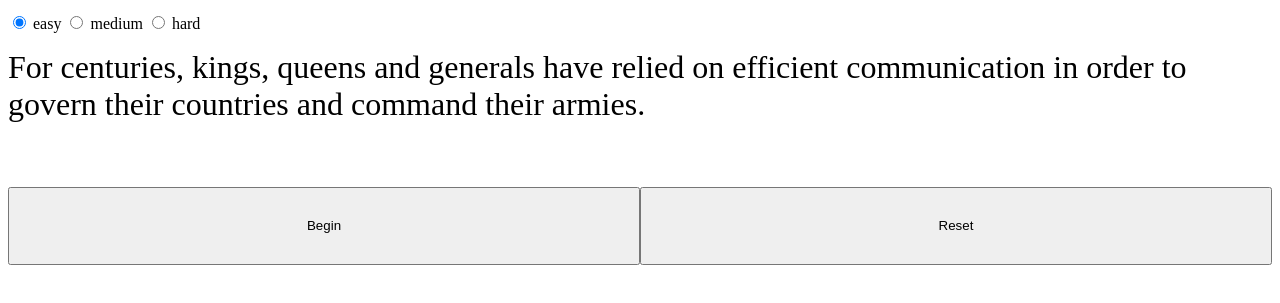
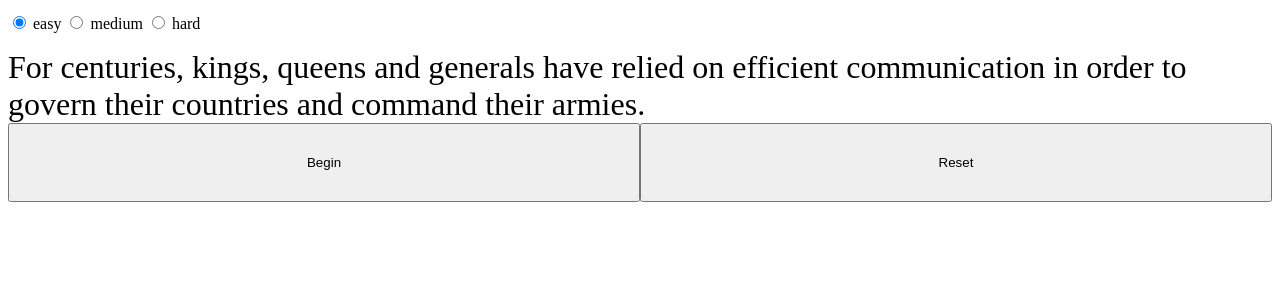
Before and after one commit to wmitch34/TextRace, a website: page index.html in a window 1280 px wide. Shown: the part 87-390 px from the top of the page. Drawn offline with Linux system fonts and the light colour scheme.

Commit message:
Update styles.css

```diff
--- a/styles.css
+++ b/styles.css
@@ -7,14 +7,11 @@
     display: none;
 }
 #btnwrapper{
-    margin-top: 5%;
-    margin-bottom: 5%;
+    margin-top: 0%;
+    margin-bottom: 0%;
     display: flex;
     min-width: 100%;
     min-height: 10%;
-}
-#submitbtn{
-    display: none;
 }
 #beginbtn{
     min-width: 50%;
```
